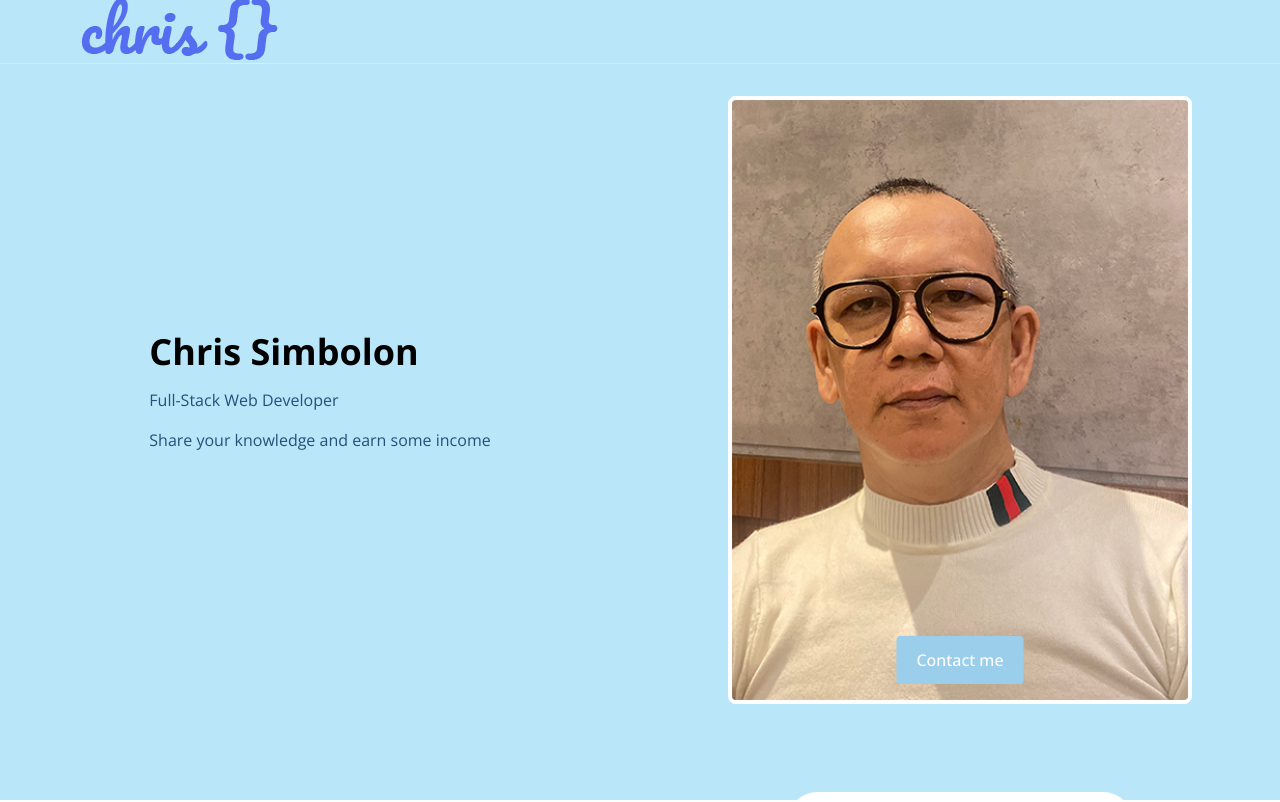
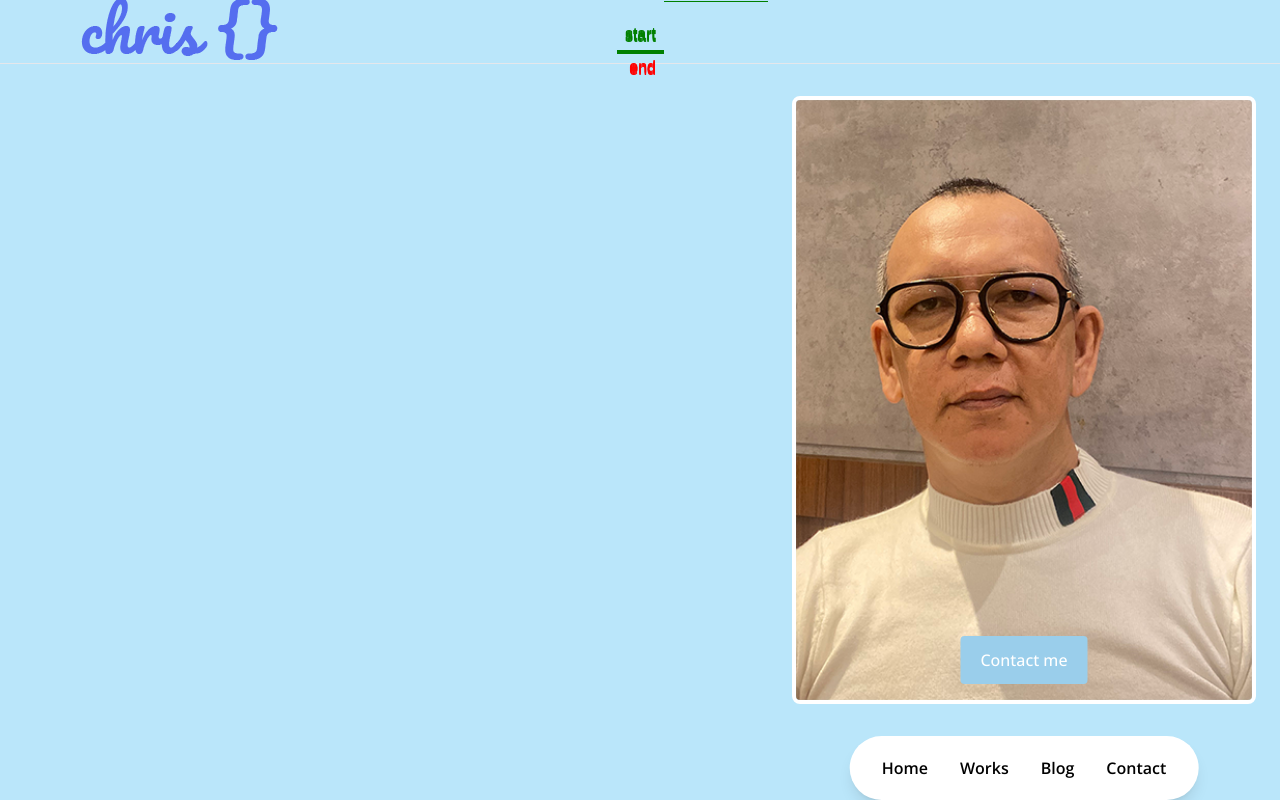
Before and after one commit to chrisimbolon/portfolio_branding, a Vue app: page / in a window 1280 px wide. Shown: the top 802 px of the page. Built offline with nearby package versions, Linux system fonts and the light colour scheme; no server answers; the database is empty.

Commit message:
60% 40% desktop screen succeded

```diff
--- a/package.json
+++ b/package.json
@@ -15,6 +15,7 @@
   },
   "dependencies": {
     "firebase": "^11.0.2",
+    "gsap": "^3.12.5",
     "pinia": "^2.2.6",
     "vue": "^3.5.12",
     "vue-router": "^4.4.5"
--- a/src/components/Home/HeadLine.vue
+++ b/src/components/Home/HeadLine.vue
@@ -1,7 +1,39 @@
 <template>
-  <div>
-    <h1 class="text-4xl font-bold mb-4">Chris Simbolon</h1>
-    <p class="mb-4 text-brand-blue-3">Full-Stack Web Developer</p>
-    <p class="mb-4 text-brand-blue-3">Share your knowledge and earn some income</p>
-  </div>
+  <main class="text-brand-blue-3">
+    <h1 class="text-4xl font-bold mb-4">Hi, I'm Chris Simbolon</h1>
+    <div class="mb-4 font-bold">
+      <p>A passionate Full-Stack Web Developer and I'm crafting</p>
+      <p>my journey into meaningful Digital Solutions with</p>
+    </div>
+    <p class="text-2xl mt-2 text-brand-blue-3">
+      <span>{{ currentPhrase }}</span>
+    </p>
+  </main>
 </template>
+
+<script>
+export default {
+  name: 'HeadLine',
+  data() {
+    return {
+      phrases: ['Continuous Learning', 'Building with Purpose', 'Evolving Through Innovation'],
+      currentPhraseIndex: 0,
+    }
+  },
+  computed: {
+    currentPhrase() {
+      return this.phrases[this.currentPhraseIndex]
+    },
+  },
+  mounted() {
+    this.startRotation()
+  },
+  methods: {
+    startRotation() {
+      setInterval(() => {
+        this.currentPhraseIndex = (this.currentPhraseIndex + 1) % this.phrases.length
+      }, 3000) // Change phrase every 3 seconds
+    },
+  },
+}
+</script>
--- a/src/components/Home/TheHero.vue
+++ b/src/components/Home/TheHero.vue
@@ -1,16 +1,26 @@
 <template>
-  <div class="w-full h-screen flex flex-col bg-brand-blue-2">
-    <!-- Headline and Image Section -->
-    <div class="flex flex-1 flex-col md:flex-row">
-      <!-- Headline Section -->
-      <div class="flex-1 flex justify-center items-center">
+  <div class="portfolio-wrapper w-full h-screen flex bg-brand-blue-2">
+    <!-- Scrolling Left Section -->
+    <div class="scrolling-left flex-[60%] overflow-y-scroll">
+      <section class="section h-screen flex justify-center items-center bg-gray-50">
         <head-line />
+      </section>
+      <section class="section h-screen flex justify-center items-center bg-gray-100">
+        <works-section />
+      </section>
+      <section class="section h-screen flex justify-center items-center bg-gray-200">
+        <blog-section />
+      </section>
+      <section class="section h-screen flex justify-center items-center bg-gray-300">
+        <contact-section />
+      </section>
     </div>
 
-      <!-- Image Section -->
-      <div class="flex-1 flex justify-center items-center relative">
-        <!-- Image and ActionButton -->
-        <div class="border-4 border-white rounded-lg overflow-hidden relative">
+    <!-- Sticky Right Section -->
+    <div
+      class="fixed-right flex-[40%] flex flex-col justify-center items-center h-screen sticky top-0"
+    >
+      <div class="image-wrapper border-4 border-white rounded-lg overflow-hidden relative">
         <img
           class="w-[75vw] md:w-auto md:h-[75vh] object-contain"
           src="@/assets/images/chris-closeup1.png"
@@ -21,9 +31,7 @@
           class="absolute bottom-4 left-1/2 transform -translate-x-1/2"
         />
       </div>
-        <!-- Navigation Section Positioned at Mark (Y) -->
-        <main-nav class="absolute -bottom-14 left-1/2 transform -translate-x-1/2 z-10" />
-      </div>
+      <main-nav class="absolute bottom-0 left-1/2 transform -translate-x-1/2 z-10" />
     </div>
   </div>
 </template>
@@ -32,9 +40,68 @@
 import ActionButton from '@/components/shared/ActionButton.vue'
 import MainNav from '@/components/Navigation/MainNav.vue'
 import HeadLine from '@/components/Home/HeadLine.vue'
+import WorksSection from '@/components/Works/WorksSection.vue'
+import BlogSection from '@/components/Blog/BlogSection.vue'
+import ContactSection from '@/components/Contact/ContactSection.vue'
+
+import { gsap } from 'gsap'
+import { ScrollTrigger } from 'gsap/ScrollTrigger'
+import { onMounted } from 'vue'
+
+gsap.registerPlugin(ScrollTrigger)
 
 export default {
   name: 'TheHero',
-  components: { HeadLine, MainNav, ActionButton },
+  components: { HeadLine, MainNav, ActionButton, WorksSection, BlogSection, ContactSection },
+  setup() {
+    onMounted(() => {
+      const sections = document.querySelectorAll('.section')
+      console.log(sections)
+      gsap.utils.toArray('.section').forEach((section) => {
+        gsap.fromTo(
+          section,
+          { opacity: 0, y: 50 },
+          {
+            opacity: 1,
+            y: 0,
+            duration: 1,
+            scrollTrigger: {
+              trigger: section,
+              start: 'top 80%',
+              end: 'top 20%',
+              scrub: true,
+              scroller: '.scrolling-left', // Add this
+              markers: true,
+            },
+          },
+        )
+      })
+    })
+  },
 }
 </script>
+
+<style scoped>
+.portfolio-wrapper {
+  display: flex;
+  height: 100vh;
+}
+
+.fixed-right {
+  position: sticky;
+  top: 0;
+  height: 100vh;
+}
+
+.scrolling-left {
+  overflow-y: scroll;
+}
+
+.section {
+  scroll-snap-align: start;
+}
+.section {
+  opacity: 0;
+  transform: translateY(50px);
+}
+</style>
--- a/src/router/index.js
+++ b/src/router/index.js
@@ -25,34 +25,34 @@ const router = createRouter({
       meta: { requiresAdmin: true },
     },
   ],
-  scrollBehavior(to, from, savedPosition) {
-    if (savedPosition) {
-      return savedPosition
-    } else if (to.hash) {
-      const target = document.querySelector(to.hash)
-      if (target) {
-        const duration = 2000 // Adjust duration for slower scrolling
-        const start = window.pageYOffset
-        const end = target.getBoundingClientRect().top + start
-        const distance = end - start
-        const startTime = performance.now()
+  // scrollBehavior(to, from, savedPosition) {
+  //   if (savedPosition) {
+  //     return savedPosition
+  //   } else if (to.hash) {
+  //     const target = document.querySelector(to.hash)
+  //     if (target) {
+  //       const duration = 2000 // Adjust duration for slower scrolling
+  //       const start = window.pageYOffset
+  //       const end = target.getBoundingClientRect().top + start
+  //       const distance = end - start
+  //       const startTime = performance.now()
 
-        const smoothScroll = (currentTime) => {
-          const elapsed = currentTime - startTime
-          const progress = Math.min(elapsed / duration, 1) // Normalize time (0 to 1)
-          const ease = progress * (2 - progress) // Easing function
-          window.scrollTo(0, start + distance * ease)
+  //       const smoothScroll = (currentTime) => {
+  //         const elapsed = currentTime - startTime
+  //         const progress = Math.min(elapsed / duration, 1) // Normalize time (0 to 1)
+  //         const ease = progress * (2 - progress) // Easing function
+  //         window.scrollTo(0, start + distance * ease)
 
-          if (progress < 1) requestAnimationFrame(smoothScroll)
-        }
+  //         if (progress < 1) requestAnimationFrame(smoothScroll)
+  //       }
 
-        requestAnimationFrame(smoothScroll)
-        return false
-      }
-    } else {
-      return { top: 0 }
-    }
-  },
+  //       requestAnimationFrame(smoothScroll)
+  //       return false
+  //     }
+  //   } else {
+  //     return { top: 0 }
+  //   }
+  // },
 })
 
 // Route Guard
--- a/src/views/HomeView.vue
+++ b/src/views/HomeView.vue
@@ -1,4 +1,20 @@
 <template>
+  <section id="home" class="home-section">
+    <!-- TheHero.vue now handles all sections -->
+    <the-hero />
+  </section>
+</template>
+
+<script>
+import TheHero from '@/components/Home/TheHero.vue'
+
+export default {
+  name: 'HomeView',
+  components: { TheHero },
+}
+</script>
+
+<!-- <template>
   <section id="home" class="home-section">
     <the-hero />
   </section>
@@ -26,4 +42,4 @@ export default {
   name: 'HomeView',
   components: { TheHero, WorksSection, BlogSection, ContactSection },
 }
-</script>
+</script> -->
```
Also changed, not shown: 1 other file (tests, documents, lock files or other folders). Lines whose indentation alone changed are shown as unchanged.
